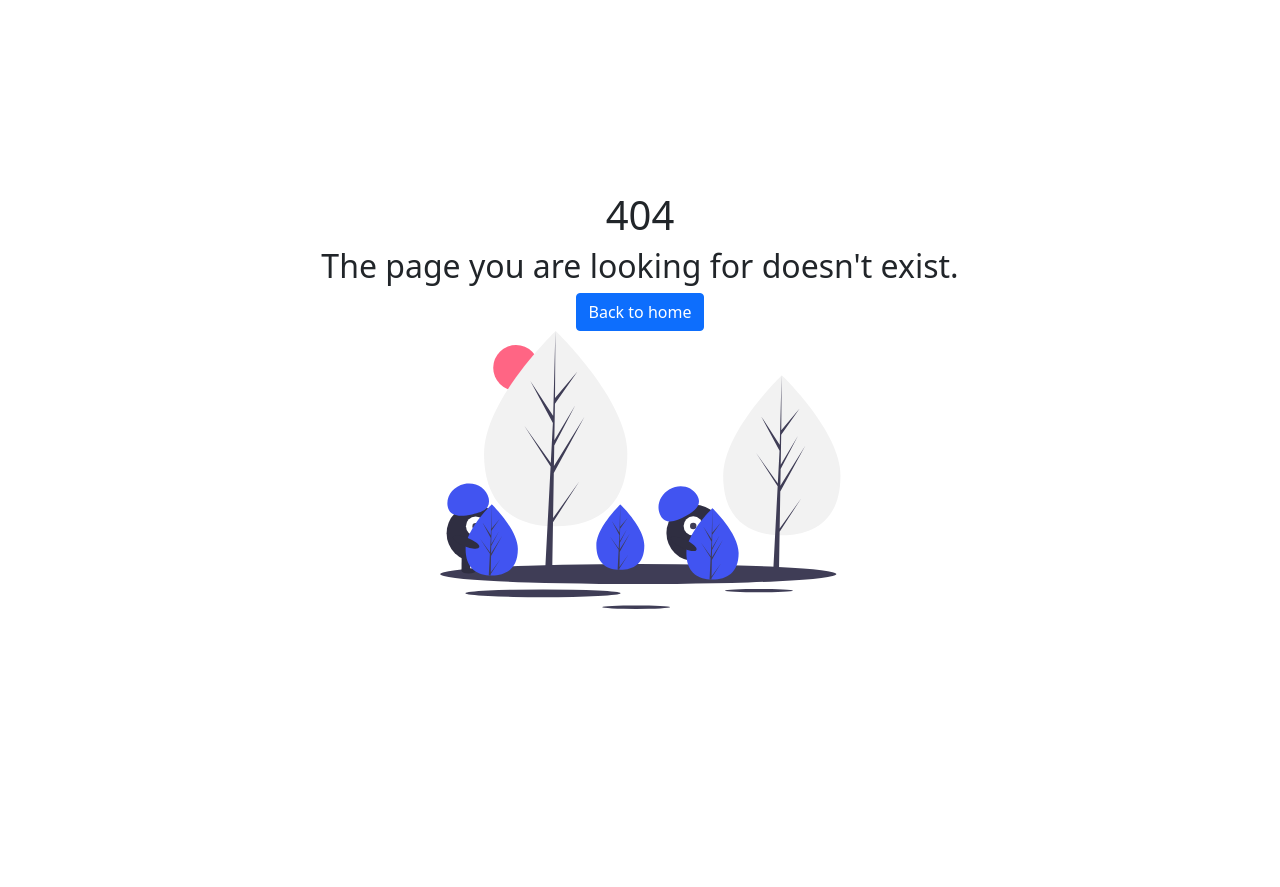
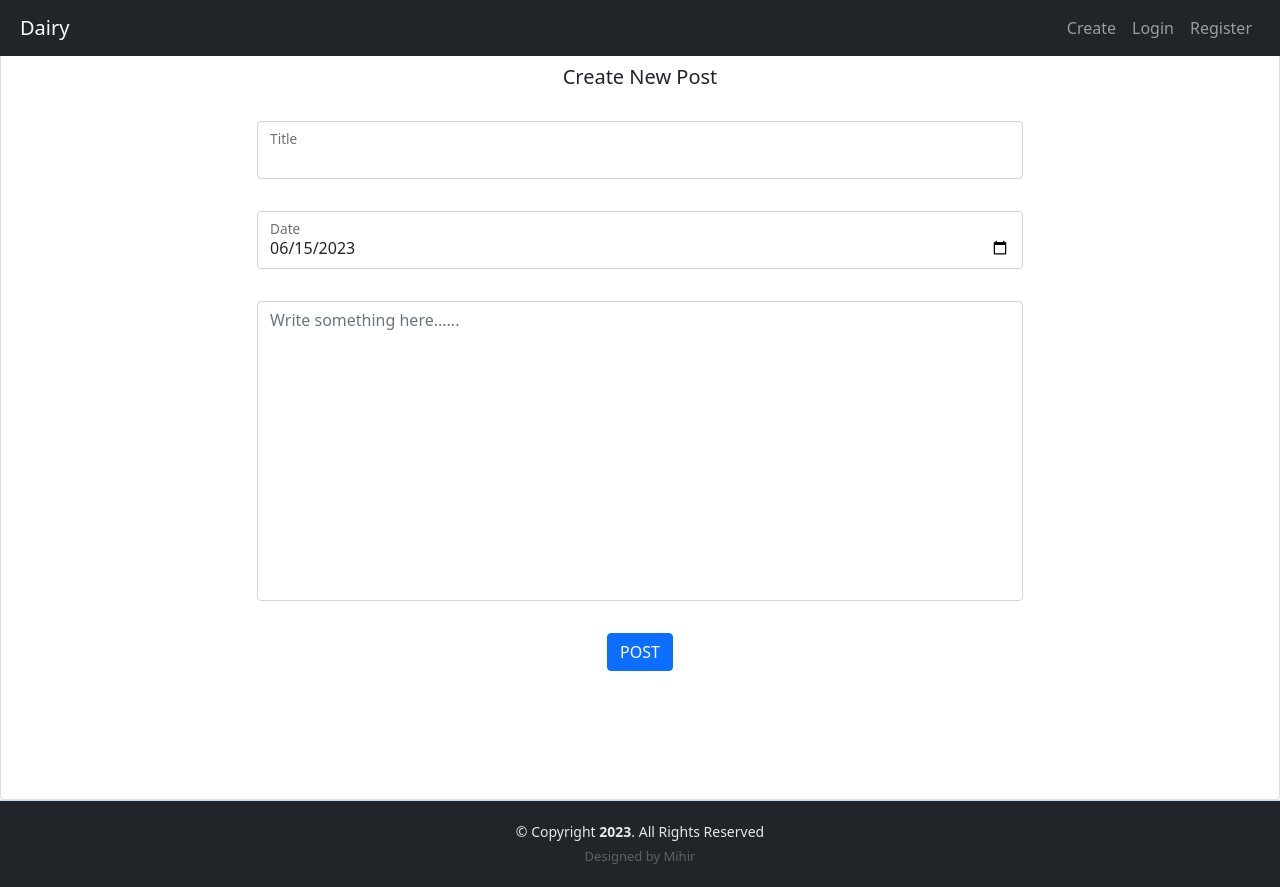
Before and after one commit to MihirHemnani/diary_app_frontend, a React (Create React App) app: page /createpost in a window 1280 px wide. Before the commit this address had no page. Before the commit the page ends 800 px from the top, so only its background shows below. Built offline with nearby package versions, Linux system fonts and the light colour scheme.

Commit message:
global state management

```diff
--- a/package.json
+++ b/package.json
@@ -8,6 +8,7 @@
     "@testing-library/user-event": "^13.5.0",
     "react": "^18.2.0",
     "react-dom": "^18.2.0",
+    "react-hook-form": "^7.44.3",
     "react-router": "^6.12.1",
     "react-router-dom": "^6.12.0",
     "react-scripts": "5.0.1",
--- a/src/App.jsx
+++ b/src/App.jsx
@@ -5,6 +5,8 @@ import Home from './pages/Home'
 import Login from './pages/Login'
 import Resgister from './pages/Register'
 import Error404 from './pages/Error404'
+import DairyPost from './pages/DairyPost'
+import CreatePost from './pages/CreatePost'
 // import Navbar from './pages/Navbar'
 
 const App = () => {
@@ -17,6 +19,8 @@ const App = () => {
                 <Route path="/" element={<Home />} />
                 <Route path="/login" element={<Login />} />
                 <Route path="/register" element={<Resgister />} />
+                <Route path='/api/posts/:id' element={<DairyPost />} />
+                <Route path='/createpost' element={<CreatePost />} />
                 <Route path="/*" element={<Error404 />} />
             </Routes>
         </Router>
--- a/src/components/PostDetails.jsx
+++ b/src/components/PostDetails.jsx
@@ -1,47 +1,81 @@
-import React, { useState } from "react";
+import React from "react";
 import { Link } from "react-router-dom";
+import { usePostsContext } from "../hooks/usePostsContext.js";
 import './PostDetails.css'
 
-const PostDetails = ({ post }) => {
+const PostDetails = ({ post, setContentFull }) => {
     // console.log(post);
-
-    const [deleteAlert, setAlert] = useState("NO");
+    const { dispatch } = usePostsContext();
 
     const handleDelete = async (event) => {
         event.preventDefault();
+        try {
             const response = await fetch(`http://localhost:8000/api/posts/${post._id}`, {
                 method: 'DELETE'
             });
 
-        const body = await response.text();
+            const json = await response.json();
 
-        if (response.ok) setAlert("YES");
+            if (response.ok) {
+                dispatch({ type: 'DELETE_POST', payload: json })
+            };
+
+        } catch (err) {
+            console.log(err);
+        }
     }
 
     return (
         // <li className="mt-3" style={{ maxWidth: '18rem' }}>
         <>
             {
-                deleteAlert === "YES" &&
-                <div className="alert alert-primary" role="alert">
-                    Post Deleted
-                </div>
-            }
-            <div className="col-lg-3 col-md-6 col-sm-12 mt-3 mb-3">
+                setContentFull === "NO"
+                    ?
+                    <div className="col-lg-3 col-md-6 col-sm-12 mt-3 mb-2">
                         <Link to={`/api/posts/${post._id}`} className="card" style={{ maxWidth: '20rem', textDecoration: "none", margin: 'auto' }}>
                             <div className="card-body card-colour">
                                 <h5 className="card-title" style={{ color: 'black' }}>{post.title}</h5>
-                        <h6 className="card-text p-1" style={{ color: 'rgba(0, 0, 0, 0.5)' }}>{post.content.substring(0, 50) + "..."}</h6>
-                        <button className="m-1 btn-outline-success" onClick={`/api/posts/${post._id}`}><i className="fa-solid fa-pen-to-square p-1"></i></button>
+                                <h6 className="card-text p-1" style={{ color: 'rgba(0, 0, 0, 0.5)', whiteSpace: "pre-wrap" }}>
+                                    {post.content.substring(0, 150) + "..."}
+                                </h6>
+                                {/* <button className="m-1 btn-outline-success" onClick={`/api/posts/${post._id}`}><i className="fa-solid fa-pen-to-square p-1"></i></button> */}
                                 <button className="m-1 btn-outline-danger" onClick={handleDelete}><i className="fa-sharp fa-solid fa-trash p-1"></i></button>
+
                                 <hr style={{ color: 'rgba(0, 0, 0, 0.5)' }} />
                                 <h6 className="card-text mt-1" style={{ color: 'rgba(0, 0, 0, 0.5)' }}>{post.date}</h6>
                             </div>
                         </Link>
                     </div>
-
+                    :
+                    <div className="min-vh-100" style={{ position: "relative", marginTop: '4rem' }}>
+                        <div className="card-body" style={{ maxWidth: "80rem", textDecoration: "none", margin: 'auto', marginTop: "2rem", textAlign: "justify" }}>
+                            <h5 className="card-title" style={{ color: 'black' }}>{post.title}</h5>
+                            <h6 className="card-text p-1" style={{ color: 'rgba(0, 0, 0, 0.5)', whiteSpace: "pre-wrap" }}>
+                                {post.content}
+                            </h6>
+                            <Link to={`/api/posts/${post._id}`}><button className="m-1 btn-outline-success" ><i className="fa-solid fa-pen-to-square p-1"></i></button></Link>
+                            {/* <button className="m-1 btn-outline-danger" onClick={handleDelete}><i className="fa-sharp fa-solid fa-trash p-1"></i></button> */}
+                            <hr style={{ color: 'rgba(0, 0, 0, 0.5)' }} />
+                            <h6 className="card-text mt-1" style={{ color: 'rgba(0, 0, 0, 0.5)' }}>{post.date}</h6>
+                        </div>
+                    </div>
+            }
         </>
     )
 }
 
 export default PostDetails
+
+
+
+
+/*
+ {
+                                setContentFull === "NO"
+                                    ?
+                                    post.content.substring(0, 50) + "..."
+                                    :
+                                    post.content
+
+                            }
+*/
--- /dev/null
+++ b/src/components/Spinner.jsx
@@ -0,0 +1,10 @@
+export const Spinner = () => {
+    return (
+        <div className="d-flex justify-content-center min-vh-100" style={{ position: "relative", marginTop: '6rem' }}>
+            <div className="spinner-border" role="status">
+                <span className="visually-hidden">No Posts</span>
+            </div>
+            <p style={{ marginLeft: "0.5rem" }}>Loading...</p>
+        </div>
+    )
+}
--- /dev/null
+++ b/src/context/PostContext.jsx
@@ -0,0 +1,34 @@
+import { createContext, useReducer } from 'react';
+
+export const PostsContext = createContext();
+
+export const postsReducer = (state, action) => {
+    switch (action.type) {
+        case 'SET_POSTS':
+            return {
+                posts: action.payload
+            };
+        case 'CREATE_POST':
+            return {
+                posts: [action.payload, ...state.posts]
+            };
+        case 'DELETE_POST':
+            return {
+                posts: state.posts.filter(post => post._id !== action.payload._id)
+            };
+        default:
+            return state
+    }
+}
+
+export const PostsContextProvider = ({ children }) => {
+    const [state, dispatch] = useReducer(postsReducer, {
+        posts: null
+    })
+
+    return (
+        <PostsContext.Provider value={{ ...state, dispatch }}>
+            {children}
+        </PostsContext.Provider>
+    )
+}
--- /dev/null
+++ b/src/hooks/usePostsContext.js
@@ -0,0 +1,8 @@
+import { useContext } from "react";
+import { PostsContext } from "../context/PostContext";
+
+export const usePostsContext = () => {
+    const context = useContext(PostsContext);
+    if (!context) throw Error("usePostsContext must be used inside a PostsContext Provider")
+    return context;
+}
--- a/src/index.js
+++ b/src/index.js
@@ -1,11 +1,14 @@
 import React from 'react'
 import ReactDOM from 'react-dom/client'
 import App from './App'
+import { PostsContextProvider } from './context/PostContext';
 
 const root = ReactDOM.createRoot(document.getElementById('root'));
 
 root.render(
     <React.StrictMode>
-        <App />
+        <PostsContextProvider>
+            <App />
+        </PostsContextProvider>
     </React.StrictMode>
 )
--- /dev/null
+++ b/src/pages/CreatePost.jsx
@@ -0,0 +1,97 @@
+import { useForm } from 'react-hook-form'
+import { usePostsContext } from '../hooks/usePostsContext';
+import Navbar from "./Navbar"
+import Footer from './Footer';
+
+const CreatePost = () => {
+    const { dispatch } = usePostsContext();
+
+    // eslint-disable-next-line
+    const { register, handleSubmit, setError, reset, formState: { errors } } = useForm();
+
+    const onSubmit = async (data) => {
+        const post = {
+            date: data.date,
+            title: data.title,
+            content: data.content
+        }
+
+        try {
+            const response = await fetch(`http://localhost:8000/api/posts`, {
+                method: 'POST',
+                body: JSON.stringify(post),
+                headers: {
+                    'Content-Type': 'application/json'
+                }
+            });
+
+            const body = await response.text()
+            const newPost = JSON.parse(body)
+
+            if (response.ok) {
+                reset({ title: "", date: new Date().toISOString().slice(0, 10), content: "" });
+                dispatch({ type: 'CREATE_POST', payload: newPost })
+
+                // console.log(posts);
+            }
+
+        } catch (err) {
+            console.log(err.message);
+        }
+    }
+
+    return (
+        <>
+            <Navbar />
+            <div className="card min-vh-100">
+                <h5 className="card-title mt-5 p-3 m-auto">Create New Post</h5>
+                <div className="card-body m-auto">
+
+                    {/* floating form */}
+                    <form className="row g-3" onSubmit={handleSubmit(onSubmit)}>
+                        <div className="col-md-12">
+                            <div className="form-floating">
+                                <input type="text"
+                                    {...register("title", { required: 'required field' })}
+                                    className="form-control" id="floatingName" />
+                                <label htmlFor="floatingName">Title</label>
+                                <p>{errors.title?.message}</p>
+                            </div>
+                        </div>
+
+                        <div className="col-md-12">
+                            <div className="col-md-12">
+                                <div className="form-floating">
+                                    <input type="date" className="form-control" id="floatingCity"
+                                        {...register("date", { required: 'required field' })}
+                                        min={new Date().toISOString().slice(0, 10)}
+                                        defaultValue={new Date().toISOString().slice(0, 10)} />
+                                    <label htmlFor="floatingCity">Date</label>
+                                </div>
+                                <p>{errors.date?.message}</p>
+                            </div>
+                        </div>
+
+                        <div className="col-12">
+                            <div className="form">
+                                <textarea className="form-control" placeholder='Write something here......' id="floatingTextarea"
+                                    style={{ height: "300px", maxHeight: "300px", minHeight: "300px", resize: "none" }}
+                                    {...register("content", { required: 'required field' })}
+                                ></textarea>
+                                <p>{errors.content?.message}</p>
+                            </div>
+                        </div>
+
+                        <div className="text-center">
+                            <button type="submit" value="submit" className="btn btn-primary">POST</button>
+                        </div>
+                    </form>
+
+                </div>
+            </div>
+            <Footer />
+        </>
+    )
+}
+
+export default CreatePost
--- /dev/null
+++ b/src/pages/DairyPost.jsx
@@ -0,0 +1,43 @@
+import { useParams } from "react-router-dom";
+import { useEffect, useState } from "react";
+import PostDetails from "../components/PostDetails";
+import Navbar from "./Navbar";
+import Footer from "./Footer";
+import { Spinner } from "../components/Spinner";
+
+const DairyPost = () => {
+    const { id } = useParams();
+    const [post, setPost] = useState(null);
+    useEffect(() => {
+        const fetchPost = async () => {
+            // fetch
+            try {
+                const response = await fetch(`http://localhost:8000/api/posts/${id}`);
+                const json = await response.json();
+                console.log(json);
+                if (response.ok) {
+                    setPost(json);
+                }
+            } catch (err) {
+                console.log(err);
+            }
+        }
+        fetchPost()
+    }, [id])
+
+    return (
+        <>
+            <Navbar />
+            {
+                post === null
+                    ?
+                    <Spinner />
+                    :
+                    <PostDetails key={post._id} post={post} setContentFull="YES" />
+            }
+            <Footer />
+        </>
+    )
+}
+
+export default DairyPost
--- a/src/pages/Home.jsx
+++ b/src/pages/Home.jsx
@@ -1,10 +1,16 @@
-import { useEffect, useState } from "react"
+import { useEffect } from "react"
+// using hook
+import { usePostsContext } from "../hooks/usePostsContext.js"
 import PostDetails from "../components/PostDetails";
 import Navbar from "./Navbar";
 import Footer from "./Footer";
+import { Spinner } from "../components/Spinner.jsx";
 
 const Home = () => {
-    const [posts, setposts] = useState([]);
+    // don't use useState for global state management
+    // const [posts, setposts] = useState([]);
+
+    const { posts, dispatch } = usePostsContext();
 
     // use effect hook => so that when page is rendered first time data is being fetched
     // this one time fetch is possible by passing an empty array as argument to use effect
@@ -18,43 +24,38 @@ const Home = () => {
                 const json_form = await response.json()
 
                 if (response.ok) {
-                    setposts(json_form);
+                    // setposts(json_form);
+                    dispatch({ type: 'SET_POSTS', payload: json_form })
                 }
 
             } catch (err) {
-                console.log(err.message);
+                console.log(err);
             }
 
         }
 
         // calling the function
         fetchPosts();
-    }, [posts])
+    }, [dispatch])
 
-    if (posts.length === 0) {
-        return (
-            <div className="d-flex justify-content-center mt-5">
-                <div className="spinner-border" role="status">
-                    <span className="visually-hidden">No Posts</span>
-                </div>
-                <p style={{ marginLeft: "0.5rem" }}>Loading...</p>
-            </div>
-        )
-    }
 
     return (
         <>
             <Navbar />
+            {posts === null
+                ?
+                <Spinner />
+                :
                 <div className="min-vh-100" style={{ position: "relative", marginTop: '4rem' }}>
                     <h1 className="p-2">Posts</h1>
                     <div className="row" style={{ marginLeft: "0", marginRight: "0" }}>
                         {
                             posts.map((post) => (
-                            <PostDetails key={post._id} post={post} />
+                                <PostDetails key={post._id} post={post} setContentFull="NO" />
                             ))
                         }
                     </div>
-            </div>
+                </div>}
 
             <Footer />
         </>
--- a/src/pages/Navbar.jsx
+++ b/src/pages/Navbar.jsx
@@ -14,13 +14,25 @@ const Navbar = () => {
                     <div className="collapse navbar-collapse" id="navbarTogglerDemo02">
 
                         <ul className="navbar-nav me-auto mb-2 mb-lg-0">
-                            <li className="nav-item">
-                                <Link to='/' className="nav-link active" aria-current="page">Home</Link>
-                            </li>
+
+                            {/* <li className="nav-item">
+                                <Link to='/createpost' className="nav-link" aria-current="page">Create</Link>
+                                <Link to='/' className="navbar-brand active">Dairy</Link>
+                            </li> */}
                         </ul>
                         <form className="d-flex">
-                            <Link to='/login' className="btn btn-outline-success" style={{ marginRight: "1rem" }} >Login</Link>
-                            <Link to='/register' className="btn btn-outline-success">Register</Link>
+                            <ul className="navbar-nav">
+
+                                <li className="nav-item">
+                                    <Link to='/createpost' className="nav-link" aria-current="page">Create</Link>
+                                </li>
+                                <li className="nav-item">
+                                    <Link to='/login' className="nav-link">Login</Link>
+                                </li>
+                                <li className="nav-item">
+                                    <Link to='/register' className="nav-link">Register</Link>
+                                </li>
+                            </ul>
                         </form>
                     </div>
                 </div>
```
Also changed, not shown: 1 other file (tests, documents, lock files or other folders). Lines whose indentation alone changed are shown as unchanged.
